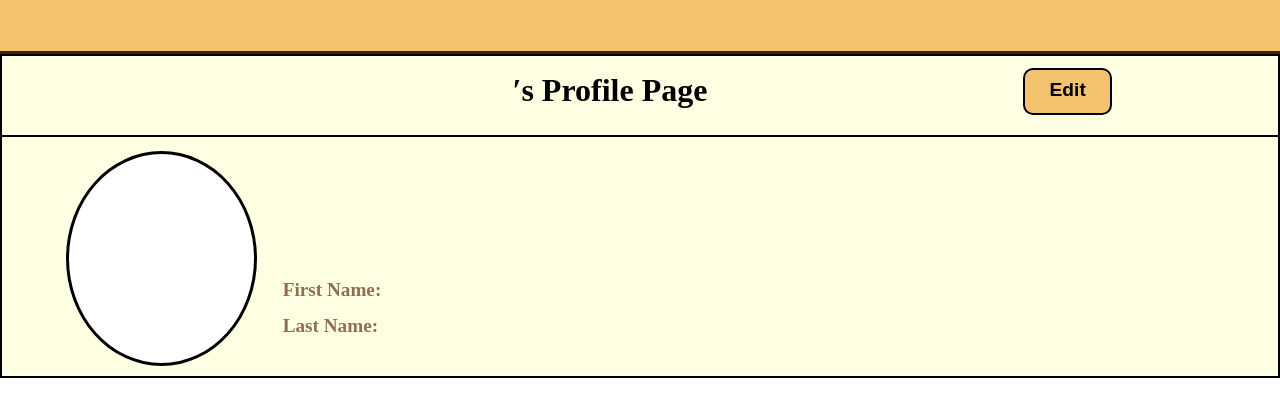
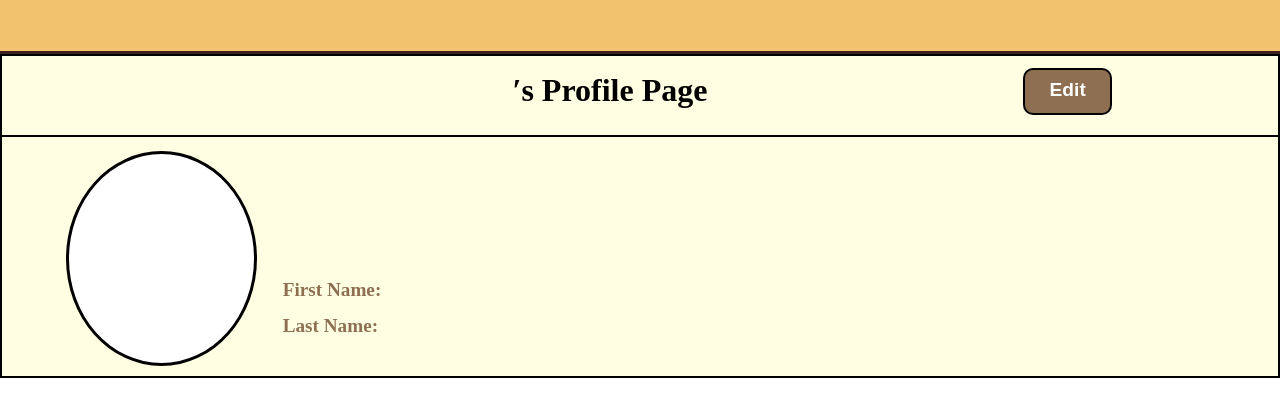
Before and after one commit to ilhanbae/TriFora, a React (Create React App) app: page / in a window 1280 px wide. In both pictures the pointer is over the button "Edit". Shown: the top 416 px of the page. Built offline with nearby package versions, Linux system fonts and the light colour scheme; no server answers.

Commit message:
Added Hoverable Buttons for Edit #67

```diff
--- a/src/Component/ProfilePage.css
+++ b/src/Component/ProfilePage.css
@@ -72,6 +72,11 @@
     border: 2px solid #000000;
     border-radius: 10px;
 }
+
+.edit-button:hover {
+    background-color: #8E6F52; /* Green */
+    color: white;
+  }
 
 .edit-button-text{
     position: absolute;
```
